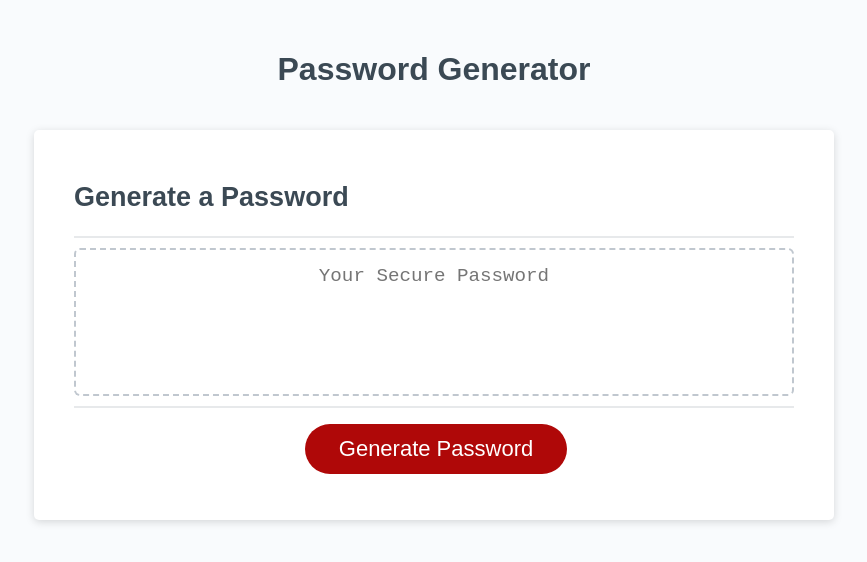
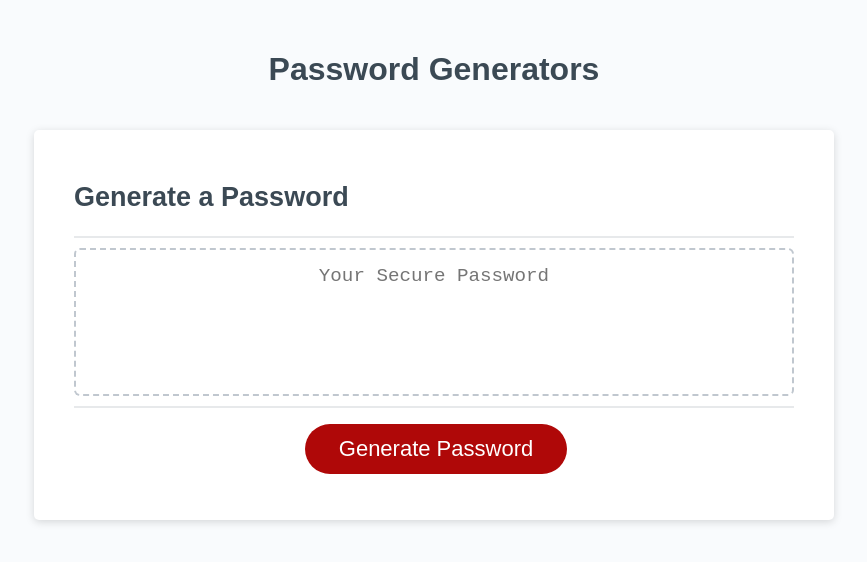
Before and after one commit to yoohooitstoo/passWord-generator, a plain HTML site: page index.html in a window 1280 px wide. Shown: the whole page, without its empty margins (206-1073 px from the left). Drawn offline with Linux system fonts and the light colour scheme; files that its build step writes are made by us from their sources; files whose address does not match are found by name.

```diff
--- a/index.html
+++ b/index.html
@@ -10,7 +10,7 @@
   <body>
     <div class="wrapper">
       <header>
-        <h1>Password Generator</h1>
+        <h1>Password Generators</h1>
       </header>
       <div class="card">
         <div class="card-header">
```
